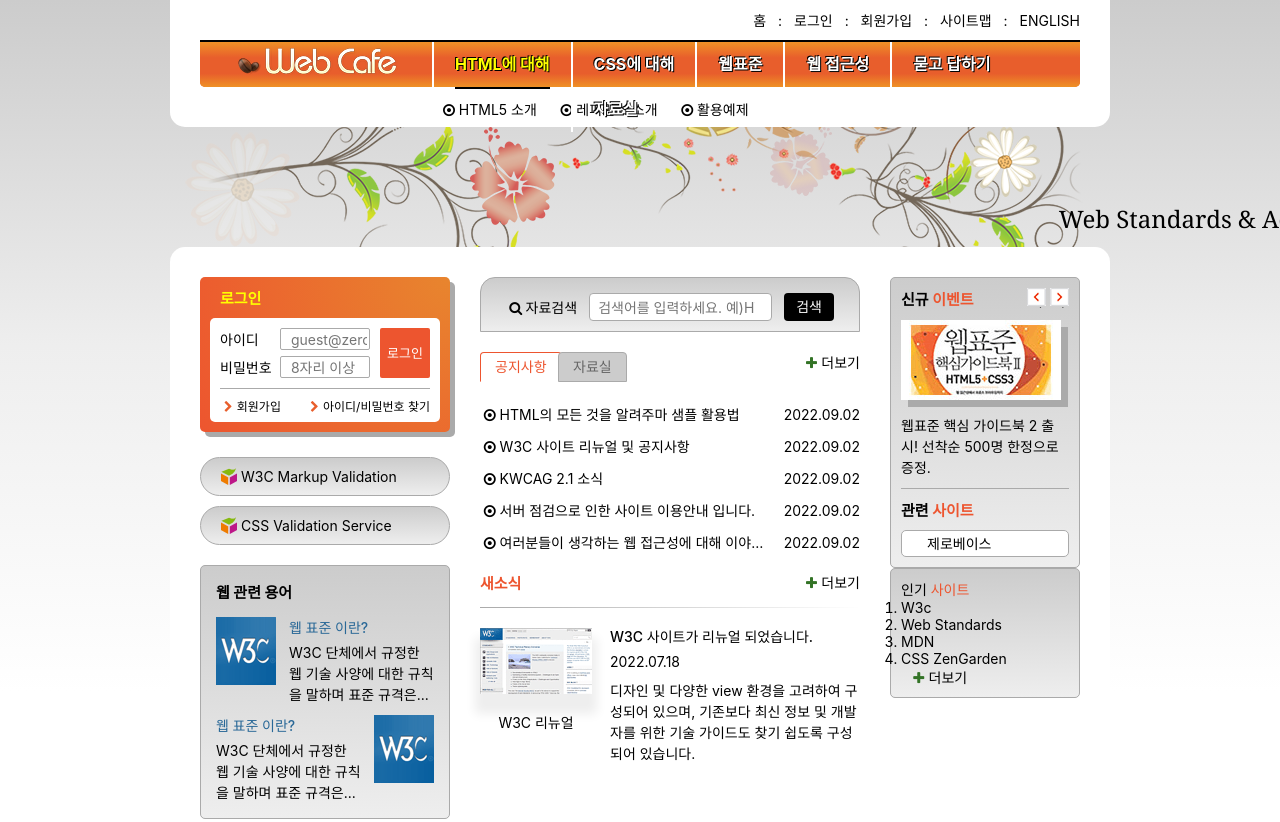
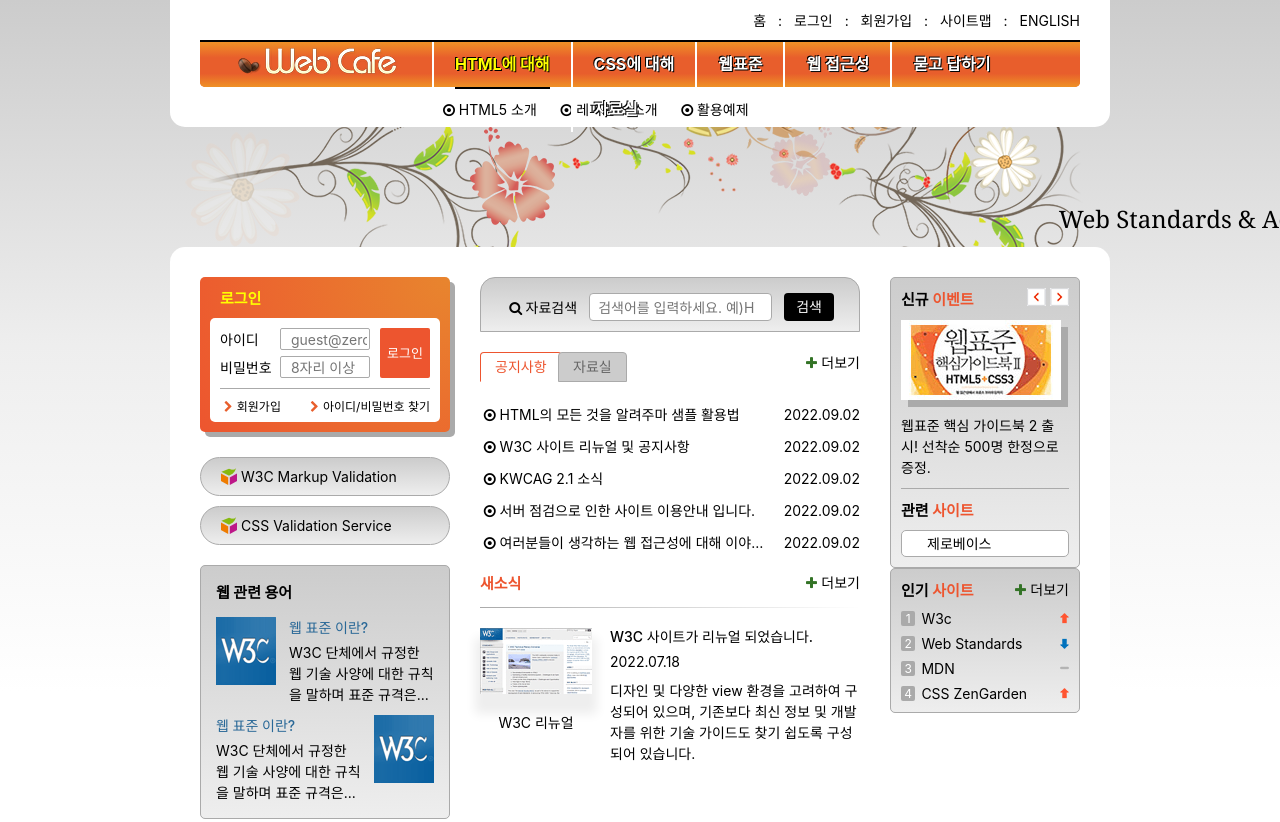
Before and after one commit to JH-Wooo/zeroConnecTo, a website: page HTML5/index.html in a window 1280 px wide. Shown: the top 822 px of the page. Drawn offline with Linux system fonts and the light colour scheme; a web font is replaced by a local one.

Commit message:
인기사이트 디자인 완성

```diff
--- a/HTML5/css/index.css
+++ b/HTML5/css/index.css
@@ -633,8 +633,13 @@
   background: #ccc linear-gradient(to bottom, #ccc, #eee);
 }
 
+.margin-top-default {
+  margin-top: 20px;
+}
+
 .event-title,
-.related-title {
+.related-title,
+.favorite-title {
   font-size: 1.5rem;
   font-weight: 700;
 }
@@ -666,6 +671,7 @@
   background-image: url("./images/back_forward.png");
   background-repeat: no-repeat;
   padding: 18px 0 0 0;
+  line-height: 24px;
 }
 
 .event-button-wrapper button:focus {
@@ -696,12 +702,18 @@
 
 .related-list {
   margin-top: 10px;
-  height: 27px;
-  overflow: hidden;
   background: #fff;
   border: 1px solid #aaa;
   border-radius: 5px;
+  height: 27px;
+  overflow: hidden;
   transition: height 400ms, padding 400ms 400ms;
+}
+
+.related-list:hover,
+.related-list:focus {
+  height: 147px;
+  padding: 10px 0;
 }
 
 .related-list a {
@@ -710,13 +722,71 @@
   text-indent: 25px;
 }
 
-.related-list:hover,
-.related-list:focus {
-  padding: 10px 0;
-  height: 147px;
+.related-list a:focus {
+  outline-offset: -2px;
 }
-.relate-list a:focus {
-  outline-offset: -2px;
+
+.favorite {
+  position: relative;
+}
+
+.favorite-list {
+  list-style: none;
+  margin-top: 10px;
+  counter-reset: number;
+}
+
+.favorite-list li {
+  counter-increment: number;
+  margin-top: 8px;
+  /* font-size: 18px; */
+  position: relative;
+  display: flex;
+  flex-flow: row nowrap;
+  /* justify-content: space-between; */
+  align-items: center;
+}
+
+.favorite-list li::before {
+  content: counter(number);
+  color: #fff;
+  background-color: #aaa;
+  border-radius: 2px;
+  display: inline-block;
+  width: 1.2em;
+  font-size: 1.2rem;
+  text-align: center;
+  margin-right: 0.5em;
+}
+
+.favorite-list em {
+  display: inline-block;
+  background-image: url("./images/rank.png");
+  background-repeat: no-repeat;
+  width: 9px;
+  height: 11px;
+  margin-left: auto;
+  /* position: absolute;
+  right: 0;
+  top: 50%;
+  transform: translateY(-50%); */
+  /* margin-top: -5px; */
+  /* float: right; */
+  /* margin-top: 5px; */
+}
+
+.favorite-list .stop {
+  background-position: 0 50%;
+}
+
+.favorite-list .down {
+  background-position: 0 100%;
+}
+
+.favorite-more {
+  position: absolute;
+  top: -8px;
+  right: -8px;
 }
 
 /* 슬로건 */
```
